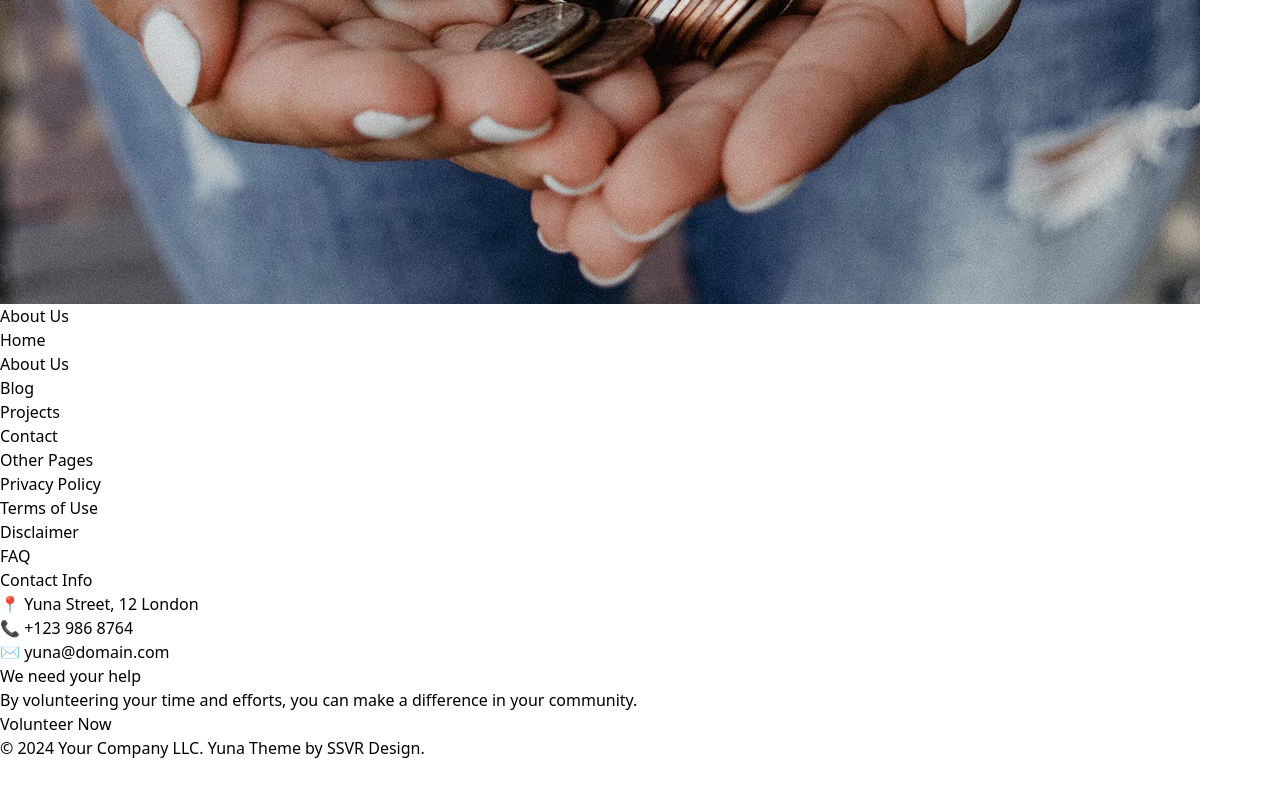
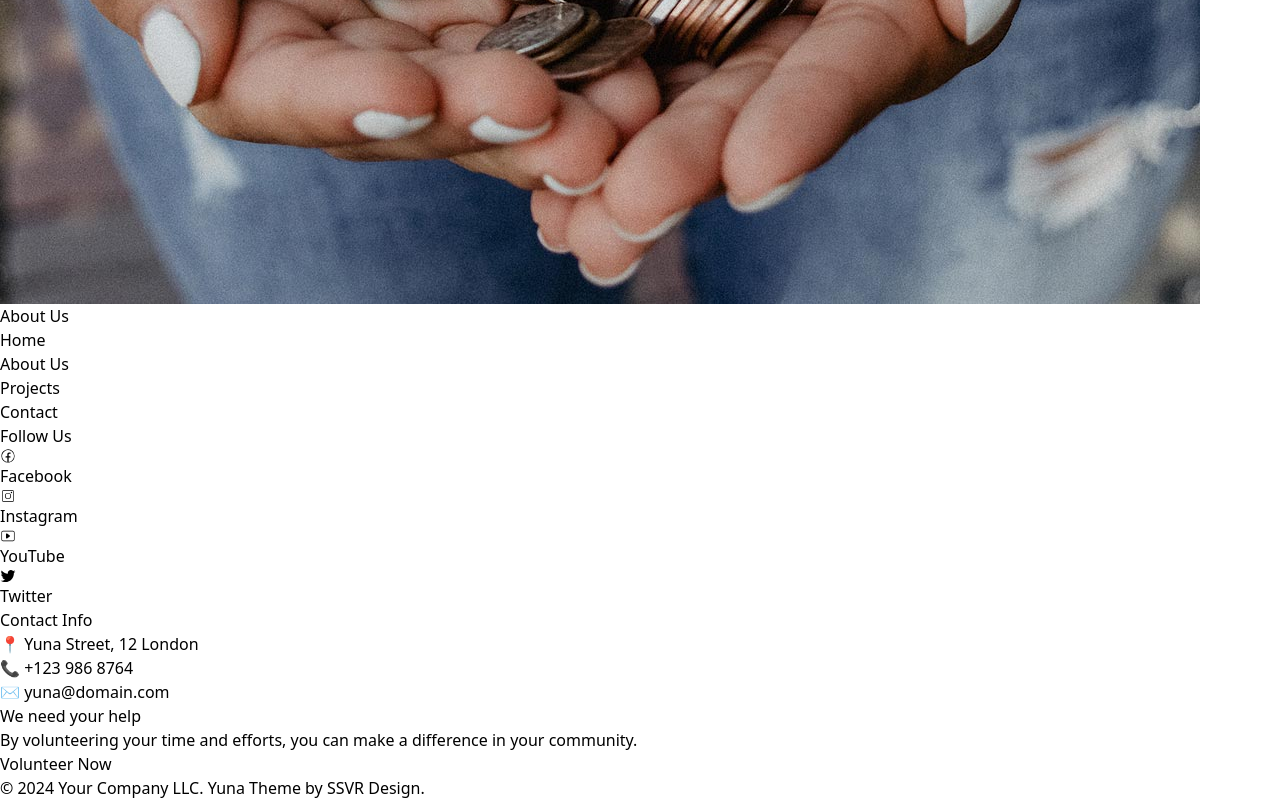
Before and after one commit to vikasnayma/charity_project_3, a React (Vite) app in the folder Frontend/: page / in a window 1280 px wide. Shown: the part 1806-2606 px from the top of the page. Before the commit the page ends 2566 px from the top, so only its background shows below. Built offline with nearby package versions, Linux system fonts and the light colour scheme.

Commit message:
Update Footer.jsx

```diff
--- a/Frontend/src/components/Footer.jsx
+++ b/Frontend/src/components/Footer.jsx
@@ -1,10 +1,18 @@
 
 import { motion } from 'framer-motion'
 import React from 'react';
+import { CiFacebook } from "react-icons/ci";
+import { CiInstagram } from "react-icons/ci";
+import { CiYoutube } from "react-icons/ci";
+import { IoLogoTwitter } from "react-icons/io";
+
 
 const Footer = () => {
   return (
-    <footer
+    <motion.footer
+    initial={{opacity:0, translateY:"100%"}}
+    whileInView={{opacity:1, translateY:0}}
+    transition={{duration:1}}
     className="bg-[#5f1515] text-white py-10 px-4">
       <motion.div
 
@@ -16,7 +24,6 @@ const Footer = () => {
             <ul>
               <li><a href="/" className="hover:underline">Home</a></li>
               <li><a href="/About" className="hover:underline">About Us</a></li>
-              <li><a href="/Blog" className="hover:underline">Blog</a></li>
               <li><a href="/Projects" className="hover:underline">Projects</a></li>
               <li><a href="/Contact" className="hover:underline">Contact</a></li>
 
@@ -25,14 +32,31 @@ const Footer = () => {
 
           {/* Other Pages Section */}
           <div>
-            <h5 className="text-lg font-bold mb-4">Other Pages</h5>
-            <ul>
-              <li><a href="/privacy" className="hover:underline">Privacy Policy</a></li>
-              <li><a href="/terms" className="hover:underline">Terms of Use</a></li>
-              <li><a href="/disclaimer" className="hover:underline">Disclaimer</a></li>
-              <li><a href="/faq" className="hover:underline">FAQ</a></li>
-            </ul>
-          </div>
+  <p className="text-lg font-bold mb-4">Follow Us</p>
+  <ul>
+    <li className="flex items-center mb-4">
+      <CiFacebook className="mr-2" />
+      <a href="https://www.facebook.com" className="hover:underline">Facebook</a>
+    </li>
+    <li className="flex items-center mb-4">
+      <CiInstagram className="mr-2" />
+      <a href="https://www.instagram.com" className="hover:underline">Instagram</a>
+    </li>
+    <li className="flex items-center mb-4">
+      <CiYoutube className="mr-2" />
+      <a href="https://www.youtube.com" className="hover:underline">YouTube</a>
+    </li>
+    <li className="flex items-center mb-4">
+      <IoLogoTwitter className="mr-2" />
+      <a href="https://www.twitter.com" className="hover:underline">Twitter</a>
+    </li>
+  </ul>
+</div>
+
+
+
+
+
 
           {/* Contact Info Section */}
           <div>
@@ -63,7 +87,7 @@ const Footer = () => {
           </p>
         </div>
       </motion.div>
-    </footer>
+    </motion.footer>
   );
 };
 
```
